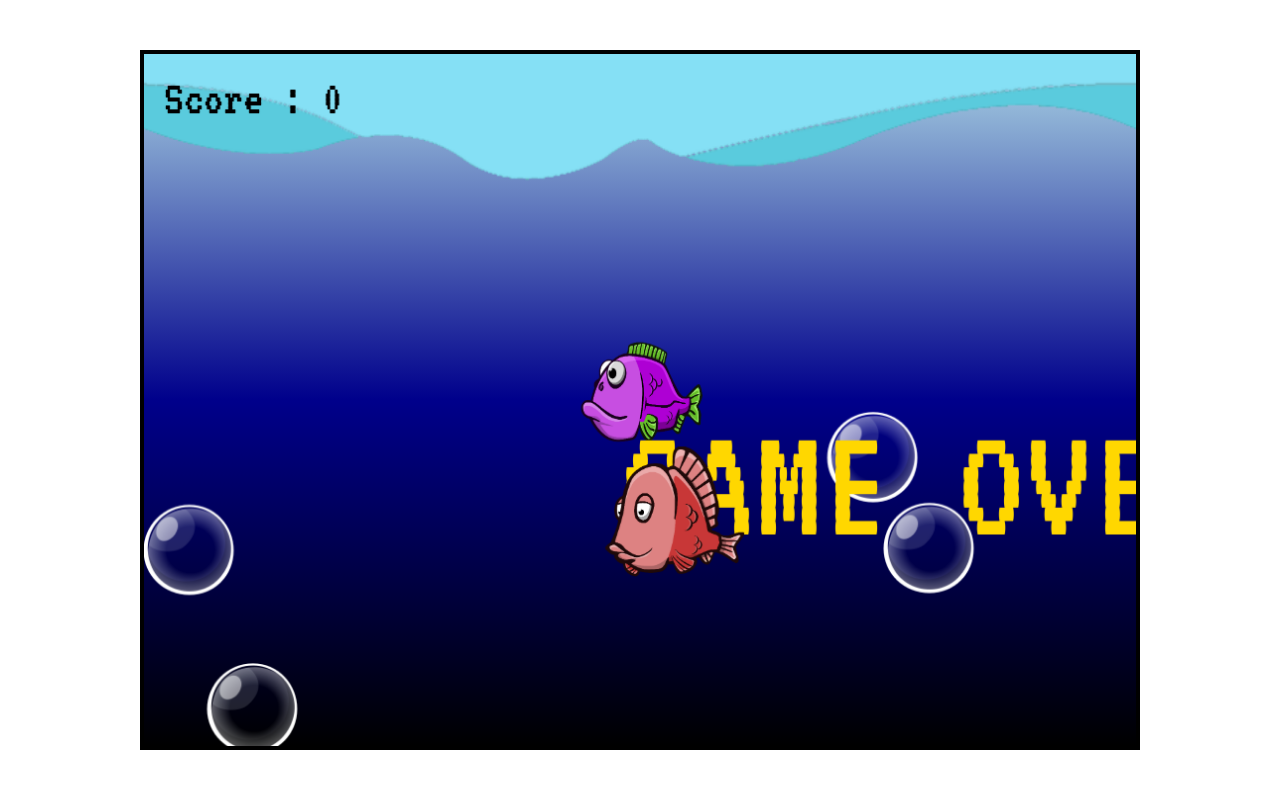
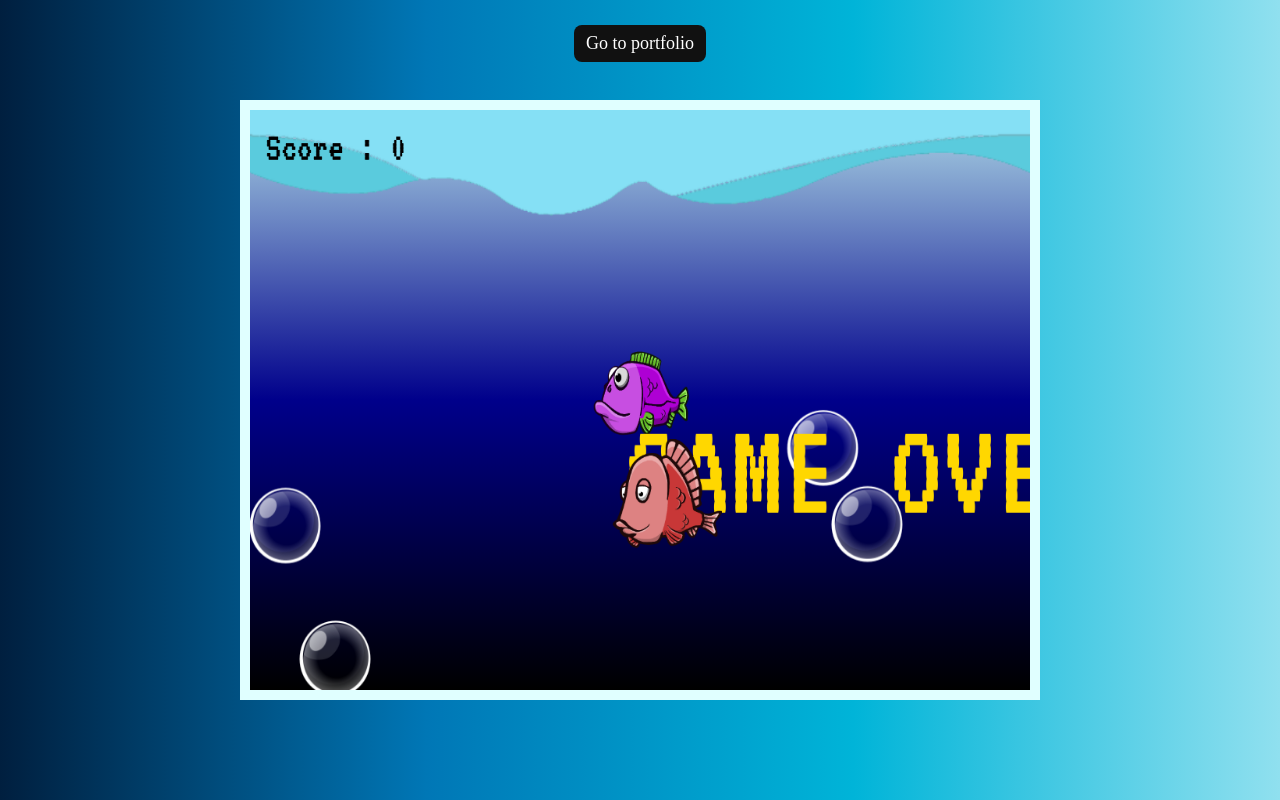
Before and after one commit to priiikrrrr/Gamified-Portfolio, a plain HTML site: page index.html in a window 1280 px wide. Drawn offline with nearby package versions, Linux system fonts and the light colour scheme.

Commit message:
Changes in UI

```diff
--- a/index.html
+++ b/index.html
@@ -7,15 +7,25 @@
     <link rel="icon" href="data:,">
     <link rel="stylesheet" href="style.css">
 </head>
-<body><canvas id="canvas1"></canvas>
+<body>
+    <section class="basicPortfolio">
+    <div class="typing-container">
+        <a id="skipButton" href="http://priyankaaKharwarr.vercel.app/">
+        <span id="typedText"></span>
+        </a>
+    </div>
+    </section>
+    <!-- Gameyyyy section -->
+    <canvas id="canvas1"></canvas>
     <div id="overlay" class="overlay hidden">
         <div id="scrollWallpaper">
-            <img id="scroll"src="scroll_bottom.svg" alt="scrollopen" >
+            <img id="scroll"src="assets/scroll_bottom.svg" alt="scrollopen" >
             <div id="scrollText"class="scrollText">
-                <!-- <h2>Welcome Fellas!</h2> -->
             </div>
         </div>
     </div>
+
+<script src="https://unpkg.com/typed.js@2.1.0/dist/typed.umd.js"></script>
     <script src="script.js"></script>
 </body>
 </html>
--- a/script.js
+++ b/script.js
@@ -228,15 +228,15 @@ const overLayContentMap = {
     <a href="https://leetcode.com/u/Prieyyankaa/" target="_blank">Leetcode</a><br>
     <a href="https://www.codechef.com/users/sedge_sage_11" target="_blank">Codechef</a><br>`,
 
-    "Projects" :`Some of the projects are : <br>
-    <a href="https://cyclewisee.vercel.app/" target="_blank">Cyclewise</a><br> <br>
-    <a href="https://priyankakharwar.vercel.app/" target="_blank">Portfolio</a> <br>
-    Miniproject Gallery : live link <br>
-    Vocabulary Bilder : live link <br>
+    "Projects" :`Some of the projects are : <br><br>
+    <a href="https://cyclewisee.vercel.app/" target="_blank">Cyclewise</a><br><br>
+    <a href="https://" target="_blank>Miniproject Gallery</a><br><br>
+    <a href="https://" target="_blank">Vocabulary Builder</a><br><br>
+    <a href="https://priyankakharwar.vercel.app/" target="_blank">Portfolio</a><br>
     `,
     "📞" : `Commit, push, pray <br>
       Or just say hey :p <br>
-      Reach out at:<br>
+      Reach out at:<br><br>
       <a href="https://github.com/priiikrrrr" target="_blank"> GitHub</a><br>
       <a href="https://linkedin.com/in/yourusername" target="_blank"> LinkedIn</a><br>
       <a href="https://instagram.com/yourusername" target="_blank"> Instagram</a>`,
@@ -402,3 +402,46 @@ animate();
 window.addEventListener("resize", function () {
   canvasPos = canvas.getBoundingClientRect();
 });
+
+
+
+
+// Navbar button effect
+// const anchor = document.getElementById("navButton")
+
+// async function typeSentence(sentence, dets, delay = 100) {
+//   const letters = sentence.split("");//splitting char by char
+//   let i = 0;
+//   while(i < letters.length){
+//     await wait(delay);
+//     dets.append(letters[i]);
+//     i++;
+//   }
+//   return;
+// }
+// function wait(delay)
+// {
+//   return new Promise(resolve => setTimeout(resolve,delay))
+// }
+
+// async function run(){
+//   await typeSentence("Don't wanna play?",anchor, 100);
+//   await wait(1000);
+//   anchor.textContent= "";
+//   await typeSentence("Redirect to the portfolio!", anchor, 100);
+// }
+// run();
+
+
+let typed = new Typed('#typedText', {
+  strings: [
+    "Don't wanna play?",
+    "Go to portfolio"
+  ],
+  typeSpeed: 50,
+  backSpeed: 30,
+  backDelay: 1500,
+  smartBackspace: false,
+  loop: true,
+  showCursor: false
+});
--- a/style.css
+++ b/style.css
@@ -10,11 +10,13 @@ body{
     display: flex;
     justify-content: center;
     align-items: center;
+    background: transparent;
 }
 #canvas1{
-    width: 1000px;
-    height: 700px;
-    border: 4px solid black;
+  position: absolute;
+    width: 800px;
+    height: 600px;
+    border: 10px solid lightcyan;
     background: linear-gradient(to bottom, lightblue, darkblue, black);
 }
 
@@ -38,11 +40,11 @@ position: relative;
   display: flex;
   justify-content: center;
   align-items: center;
-  width: 80vw;   /* fixed width */
-  height: 80vh;  /* fixed height */
+  width: 80vw;   /*  width */
+  height: auto;  /*  height */
   margin: auto;
 }
-.scrollImage {
+/* .scrollImage {
   width: 100%;
   height: 100%;
   object-fit: contain;
@@ -50,10 +52,10 @@ position: relative;
   top: 0;
   left: 0;
   z-index: 1;
-}
+} */
 #scroll{
   transition: transform 0.6s ease;
-  width: 100%;
+  width: 80vh;
   height: auto;
   display: block;
   position: relative;
@@ -61,20 +63,20 @@ position: relative;
 }
 .scrollText {
  font-family: "VT323", monospace;
- font-size: 3rem;
+ font-size: 2rem;
  line-height: 1.5;
- padding: 40px 60px;
+ padding: 40px 40px;
   position: absolute;
   text-align: center;
   margin: 0 auto;
   max-width: 80%;
-  top: 15%;          /* push text downward */
+  top: 15%;
   left: 10%;
   right: 10%;
   bottom: 15%;
   color: #2b2b2b;
   padding: 10px;
-  overflow-y: auto;  /* allows scrolling if text too long */
+  overflow-y: auto;
   z-index: 2;        /* keeps it above the parchment */
 }
 
@@ -82,10 +84,57 @@ position: relative;
 #scrollText a {
   color: goldenrod;
   text-decoration: none;
-  font-weight: bold;
+  /* font-weight: bold; */
+  font-weight: 900;
   transition: color 0.3s ease;
 }
 #scrollText a:hover {
   color: white;
   text-shadow: 0 0 5px gold;
 }
+
+/*OUTER BACKGROUND*/
+/* .basicPortfolio{
+  width: 100%;
+  height: 100%;
+  --gradient-color-1: #001f3f;
+  --gradient-color-2: #0077b6;
+  --gradient-color-3: #00b4d8;
+  --gradient-color-4: #90e0ef;
+  z-index: 0;
+} */
+
+.typing-container{
+  position: absolute;
+  padding-top: 5px;
+  padding-bottom: 10px;
+  top: 0%;
+  left: 50%;
+  text-align: center;
+  margin: 20px 0;
+  transform: translateX(-50%);
+  z-index: 9999;
+}
+#skipButton {
+  display: inline-block;
+  padding: 8px 12px;
+  background: #111;
+  color: white;
+  font-size: 18px;
+  text-decoration: none;
+  border-radius: 8px;
+  transition: 0.3s ease;
+  white-space: nowrap;
+}
+
+#skipButton:hover {
+  background: #444;
+  transform: scale(1.05);
+}
+
+.basicPortfolio{
+  min-height: 100vh;
+  width: 100%;
+  display: flex;
+  background: linear-gradient(to right,#001f3f,#0077b6, #00b4d8, #90e0ef);
+}
```
